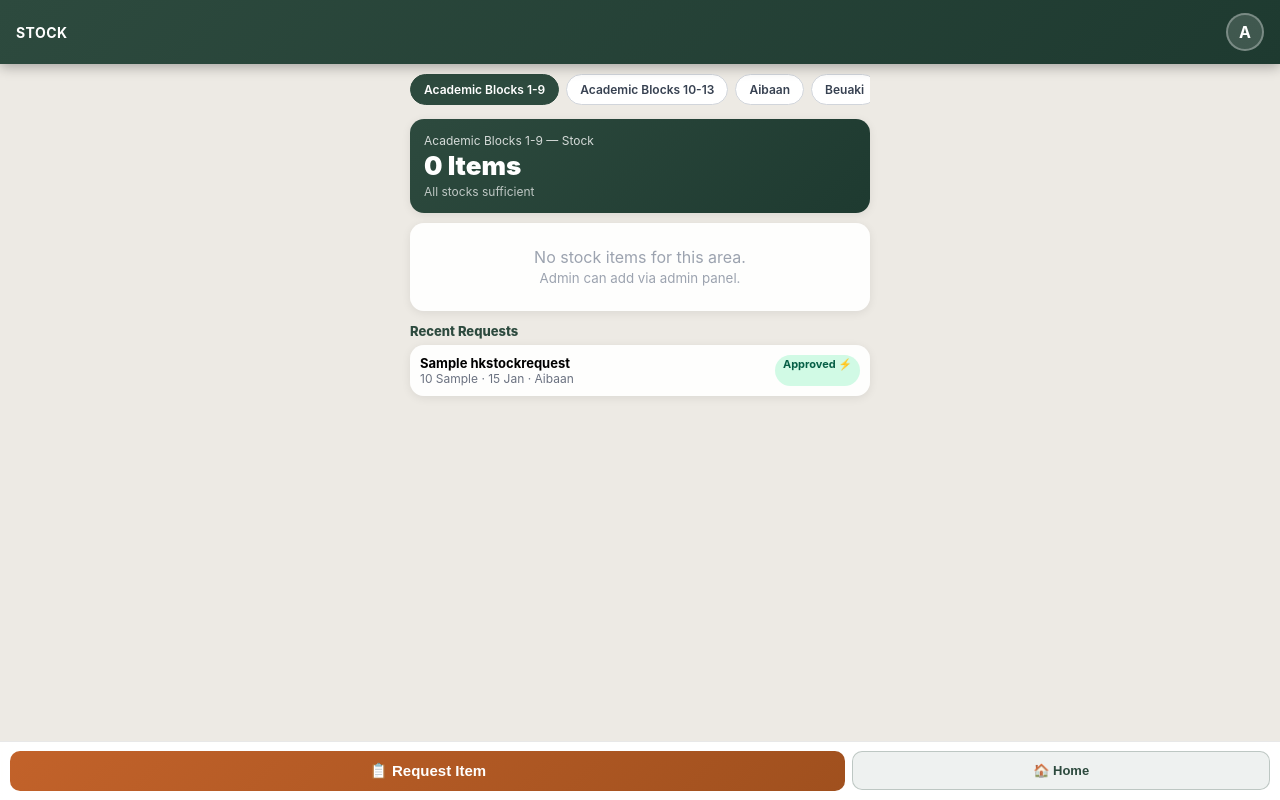
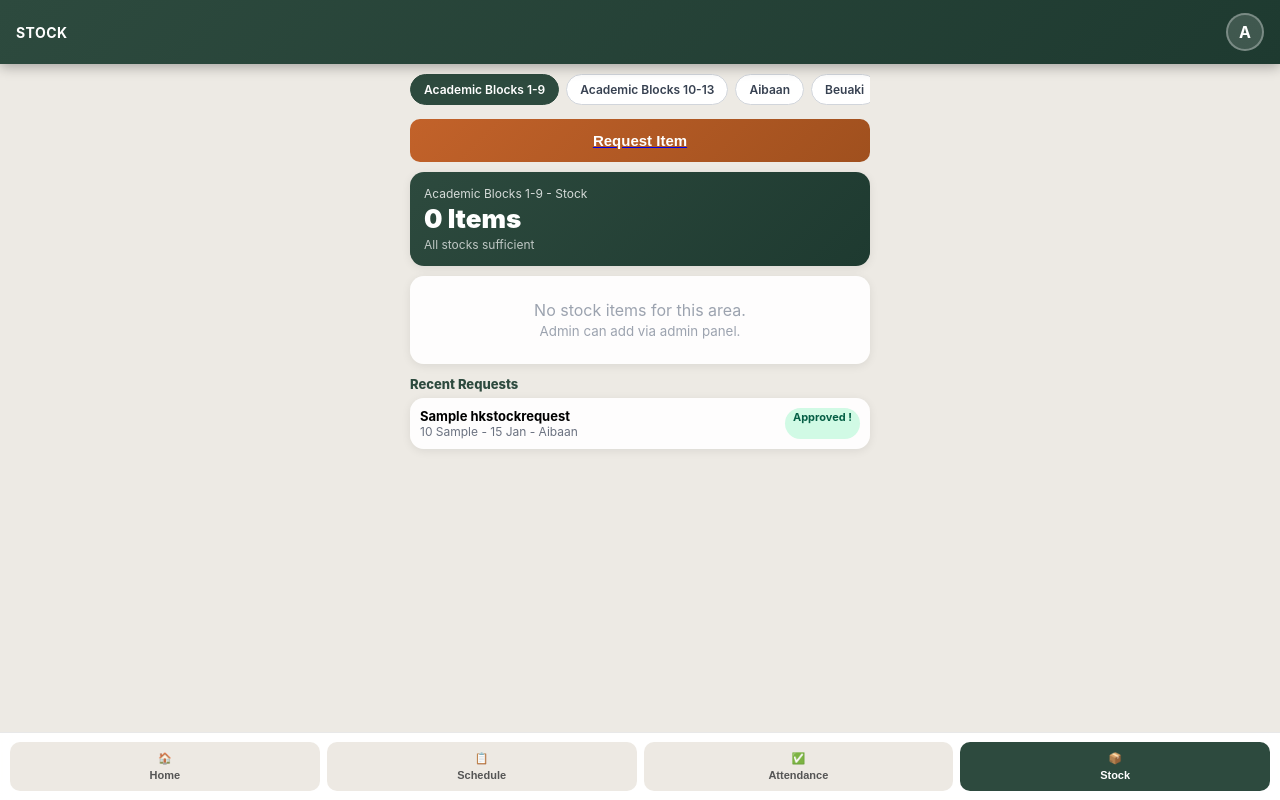
Before and after one commit to ShauryaDusht/management-system, a Django app: page /housekeeping/stock/ in a window 1280 px wide. Run offline with Django 5.2, Linux system fonts and the light colour scheme; a user stored in the database is signed in; data comes from the database, SQL or seed files in the repository; tables that the repository leaves empty hold one stand-in row (values such as "Sample post"); some libraries are stand-ins or nearby versions.

Commit message:
stock button change

```diff
--- a/backend/templates/housekeeping/mobile/stock.html
+++ b/backend/templates/housekeeping/mobile/stock.html
@@ -5,26 +5,38 @@
 
 {% block content %}
 {% if requested %}
-<div style="background:#d1fae5;border:1px solid #6ee7b7;border-radius:10px;padding:11px;margin-bottom:10px;color:#065f46;font-weight:700">✓ Request submitted! Inventory manager will see it.</div>
+<div style="background:#d1fae5;border:1px solid #6ee7b7;border-radius:10px;padding:11px;margin-bottom:10px;color:#065f46;font-weight:700">Request submitted. Inventory manager will see it.</div>
 {% endif %}
+
 {% if user_areas.count > 1 %}
 <div style="display:flex;gap:7px;overflow-x:auto;padding-bottom:4px;margin-bottom:10px">
-  {% for area in user_areas %}<a href="?area={{ area.id }}" class="atab {% if selected_area.id == area.id %}on{% endif %}">{{ area.name }}</a>{% endfor %}
+  {% for area in user_areas %}
+  <a href="?area={{ area.id }}" class="atab {% if selected_area.id == area.id %}on{% endif %}">{{ area.name }}</a>
+  {% endfor %}
 </div>
 {% endif %}
 
+<a href="/housekeeping/stock/request/{% if selected_area %}?area={{ selected_area.id }}{% endif %}" style="display:block;margin-bottom:10px">
+  <button class="btn-p">Request Item</button>
+</a>
+
 <div class="card" style="background:linear-gradient(135deg,#2d4a3e,#1e3a30);color:#fff;border:none">
-  <div style="font-size:12px;opacity:.8">{% if selected_area %}{{ selected_area.name }}{% endif %} — Stock</div>
+  <div style="font-size:12px;opacity:.8">{% if selected_area %}{{ selected_area.name }}{% endif %} - Stock</div>
   <div style="font-size:26px;font-weight:900;margin:2px 0">{{ area_stocks|length }} Items</div>
-  {% if low_stocks %}<div style="font-size:13px;color:#fde68a;margin-top:3px">⚠ {{ low_stocks|length }} item(s) running low</div>
-  {% else %}<div style="font-size:12px;opacity:.7;margin-top:3px">All stocks sufficient</div>{% endif %}
+  {% if low_stocks %}
+  <div style="font-size:13px;color:#fde68a;margin-top:3px">{{ low_stocks|length }} item(s) running low</div>
+  {% else %}
+  <div style="font-size:12px;opacity:.7;margin-top:3px">All stocks sufficient</div>
+  {% endif %}
 </div>
 
 {% for stock in low_stocks %}
 <div class="card" style="border-left:4px solid #f97316;background:#fff7ed">
-  <div style="display:flex;justify-content:space-between;align-items:center">
-    <div><div style="font-weight:700;color:#9a3412">⚠ {{ stock.item_name }}</div>
-    <div style="font-size:12px;color:#c2622a">{{ stock.quantity }} {{ stock.unit }} left (threshold: {{ stock.low_stock_threshold }})</div></div>
+  <div style="display:flex;justify-content:space-between;align-items:center;gap:8px">
+    <div>
+      <div style="font-weight:700;color:#9a3412">{{ stock.item_name }}</div>
+      <div style="font-size:12px;color:#c2622a">{{ stock.quantity }} {{ stock.unit }} left (threshold: {{ stock.low_stock_threshold }})</div>
+    </div>
     <a href="/housekeeping/stock/request/?area={{ selected_area.id }}&item={{ stock.item_name }}">
       <button style="background:#c2622a;color:#fff;border:none;border-radius:8px;padding:7px 12px;font-size:12px;font-weight:700;cursor:pointer">Request</button>
     </a>
@@ -32,14 +44,19 @@
 </div>
 {% endfor %}
 
-{% for stock in area_stocks %}{% if not stock.is_low %}
+{% for stock in area_stocks %}
+{% if not stock.is_low %}
 <div class="card" style="padding:11px">
   <div style="display:flex;justify-content:space-between;align-items:center">
     <div><div style="font-weight:700;font-size:14px">{{ stock.item_name }}</div></div>
-    <div style="text-align:right"><div style="font-size:22px;font-weight:900;color:#2d4a3e">{{ stock.quantity }}</div><div style="font-size:11px;color:#6b7280">{{ stock.unit }}</div></div>
+    <div style="text-align:right">
+      <div style="font-size:22px;font-weight:900;color:#2d4a3e">{{ stock.quantity }}</div>
+      <div style="font-size:11px;color:#6b7280">{{ stock.unit }}</div>
+    </div>
   </div>
 </div>
-{% endif %}{% endfor %}
+{% endif %}
+{% endfor %}
 
 {% if not area_stocks %}
 <div class="card" style="text-align:center;color:#9ca3af;padding:24px">No stock items for this area.<br><small>Admin can add via admin panel.</small></div>
@@ -49,25 +66,16 @@
 <div class="sec">Recent Requests</div>
 {% for req in my_requests %}
 <div class="card" style="padding:10px">
-  <div style="display:flex;justify-content:space-between">
-    <div><div style="font-weight:700;font-size:13px">{{ req.item_name }}</div>
-    <div style="font-size:12px;color:#6b7280">{{ req.quantity }} {{ req.unit }} · {{ req.created_at|date:"d M" }} · {{ req.area.name|default:"" }}</div></div>
-    <span class="bdg {% if req.status == 'issued' or req.status == 'approved' %}g{% elif req.status == 'rejected' %}r{% else %}gr{% endif %}">{{ req.status|title }}{% if req.is_urgent %} ⚡{% endif %}</span>
+  <div style="display:flex;justify-content:space-between;gap:8px">
+    <div>
+      <div style="font-weight:700;font-size:13px">{{ req.item_name }}</div>
+      <div style="font-size:12px;color:#6b7280">{{ req.quantity }} {{ req.unit }} - {{ req.created_at|date:"d M" }} - {{ req.area.name|default:"" }}</div>
+    </div>
+    <span class="bdg {% if req.status == 'issued' or req.status == 'approved' %}g{% elif req.status == 'rejected' %}r{% else %}gr{% endif %}">
+      {{ req.status|title }}{% if req.is_urgent %} !{% endif %}
+    </span>
   </div>
 </div>
 {% endfor %}
 {% endif %}
 {% endblock %}
-
-{% block bottom %}
-{% if request.user.is_authenticated %}
-<div class="bottom">
-  <a href="/housekeeping/stock/request/{% if selected_area %}?area={{ selected_area.id }}{% endif %}" style="flex:2">
-    <button class="btn-p" style="padding:11px">📋 Request Item</button>
-  </a>
-  <a href="/housekeeping/dashboard/" style="flex:1">
-    <button class="btn-g" style="padding:11px">🏠 Home</button>
-  </a>
-</div>
-{% endif %}
-{% endblock %}
```
